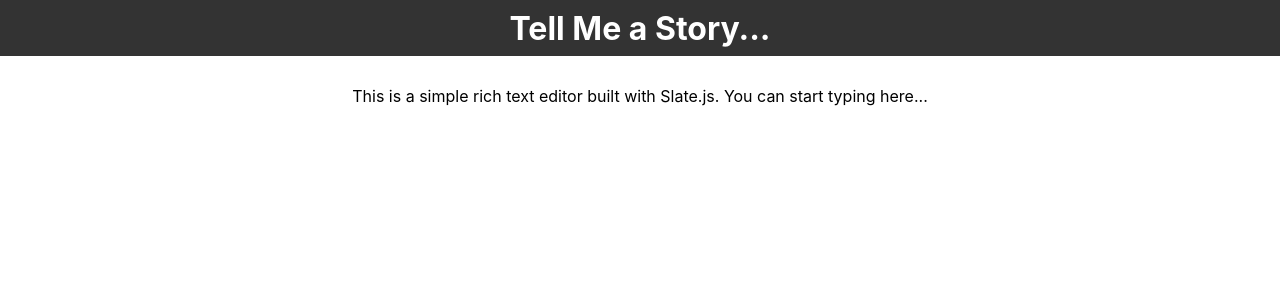
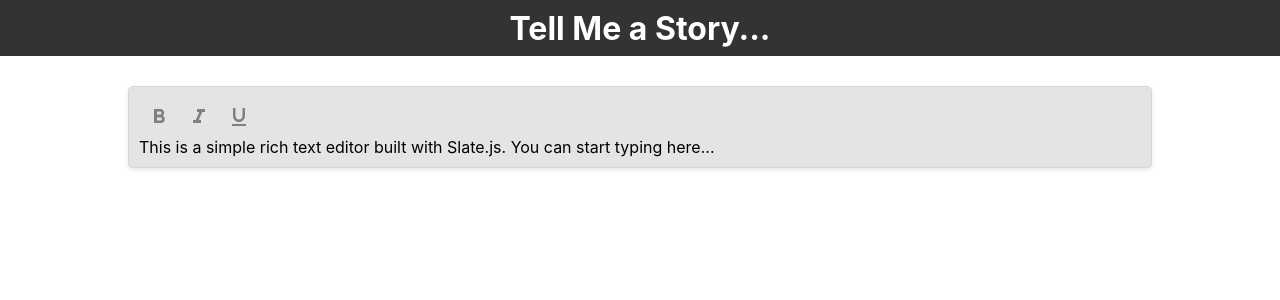
Before and after one commit to EmlMeml/thesis-project, a React (Create React App) app: page / in a window 1280 px wide. Shown: the top 300 px of the page. Built offline with nearby package versions, Linux system fonts and the light colour scheme.

Commit message:
basic bold, italic, underline feature

```diff
--- a/src/custom/Editor.tsx
+++ b/src/custom/Editor.tsx
@@ -3,7 +3,7 @@ import { createEditor, Descendant } from "slate";
 import { Slate, withReact } from "slate-react";
 import TextEditor from "./advancedEditor";
 // @ts-ignore: Allow side-effect CSS import without type declarations
-import './../App.css';
+
 
 type CustomText = {
   text: string;
--- a/src/custom/advancedEditor.js
+++ b/src/custom/advancedEditor.js
@@ -1,7 +1,14 @@
 import { useCallback } from "react";
 import { Editor, Transforms, Text } from "slate";
 import { Editable } from "slate-react";
+import { IconButton } from "@mui/material";
+import {
+  FormatBold,
+  FormatItalic,
+  FormatUnderlined,
+} from "@mui/icons-material";
 import './../App.css';
+
 
 const Leaf = (props) => {
   return (
@@ -62,7 +69,35 @@ function TextEditor({ editor }) {
       }
     }
   };
-  return <Editable onKeyDown={onKeyDown} renderLeaf={renderLeaf} />;
+  return <div
+            style={{
+                backgroundColor: "rgb(228, 228, 228)",
+                color: "#000000",
+                textAlign: "start",
+                padding: "10px",
+                borderRadius: "5px",
+                border: "1px solid #d6d6d6",
+                boxShadow: "0 2px 4px rgba(0, 0, 0, 0.1)"
+            }}
+        >
+
+  <div style={{ display: `flex`, backgroundColor: "rgb(228, 228, 228)" }}>
+
+    <IconButton style={{ color: "grey" }} onPointerDown={(e) => {changeMark("bold");}}>
+      <FormatBold />
+    </IconButton>
+
+    <IconButton style={{ color: "grey" }} onPointerDown={(e) => {changeMark("italic");}}>
+      <FormatItalic />
+    </IconButton>
+
+    <IconButton style={{ color: "grey" }} onPointerDown={(e) => {changeMark("underline");}}>
+      <FormatUnderlined />
+    </IconButton>
+
+  </div>
+  <Editable onKeyDown={onKeyDown} renderLeaf={renderLeaf} />
+</div>;
 }
 
 export default TextEditor;
```
